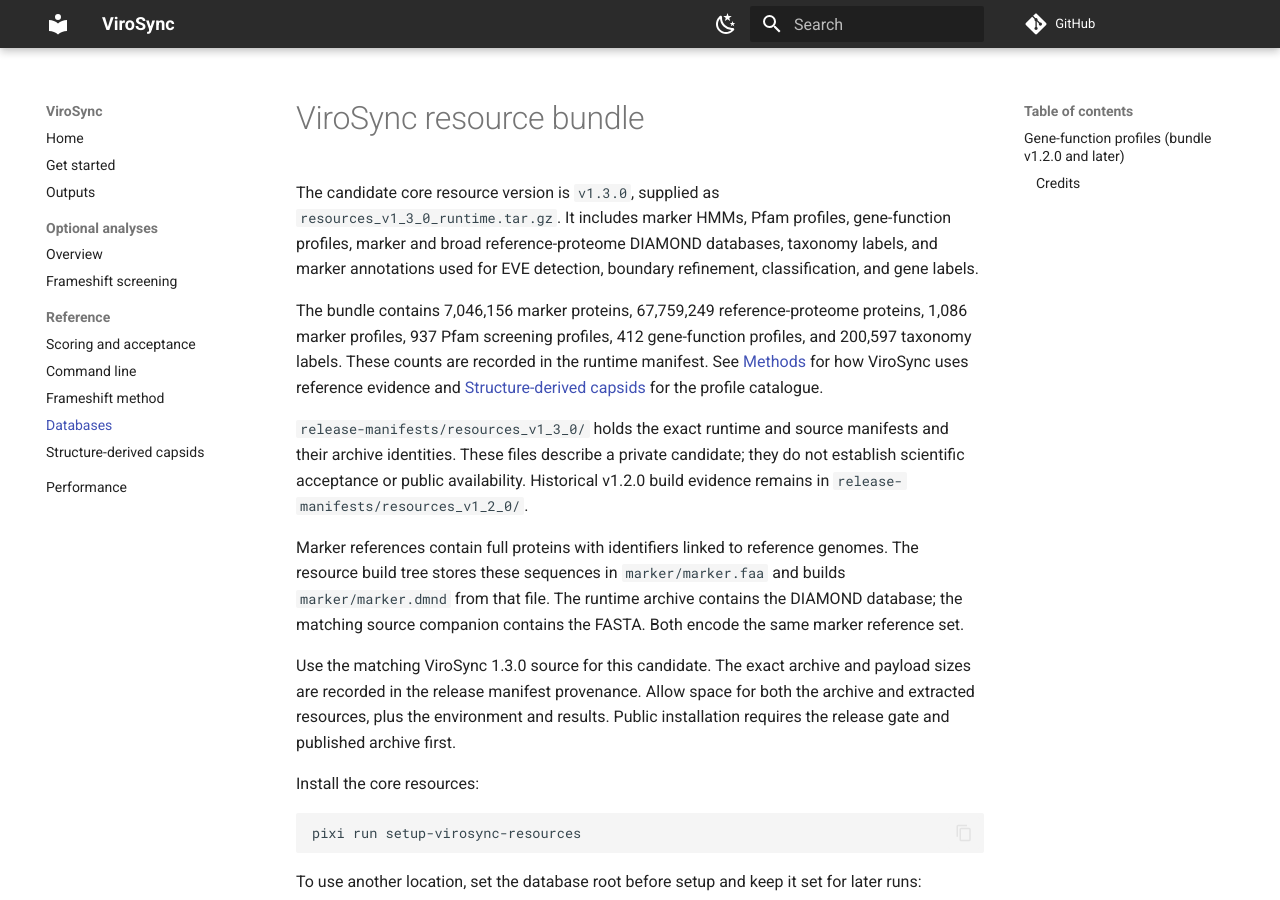
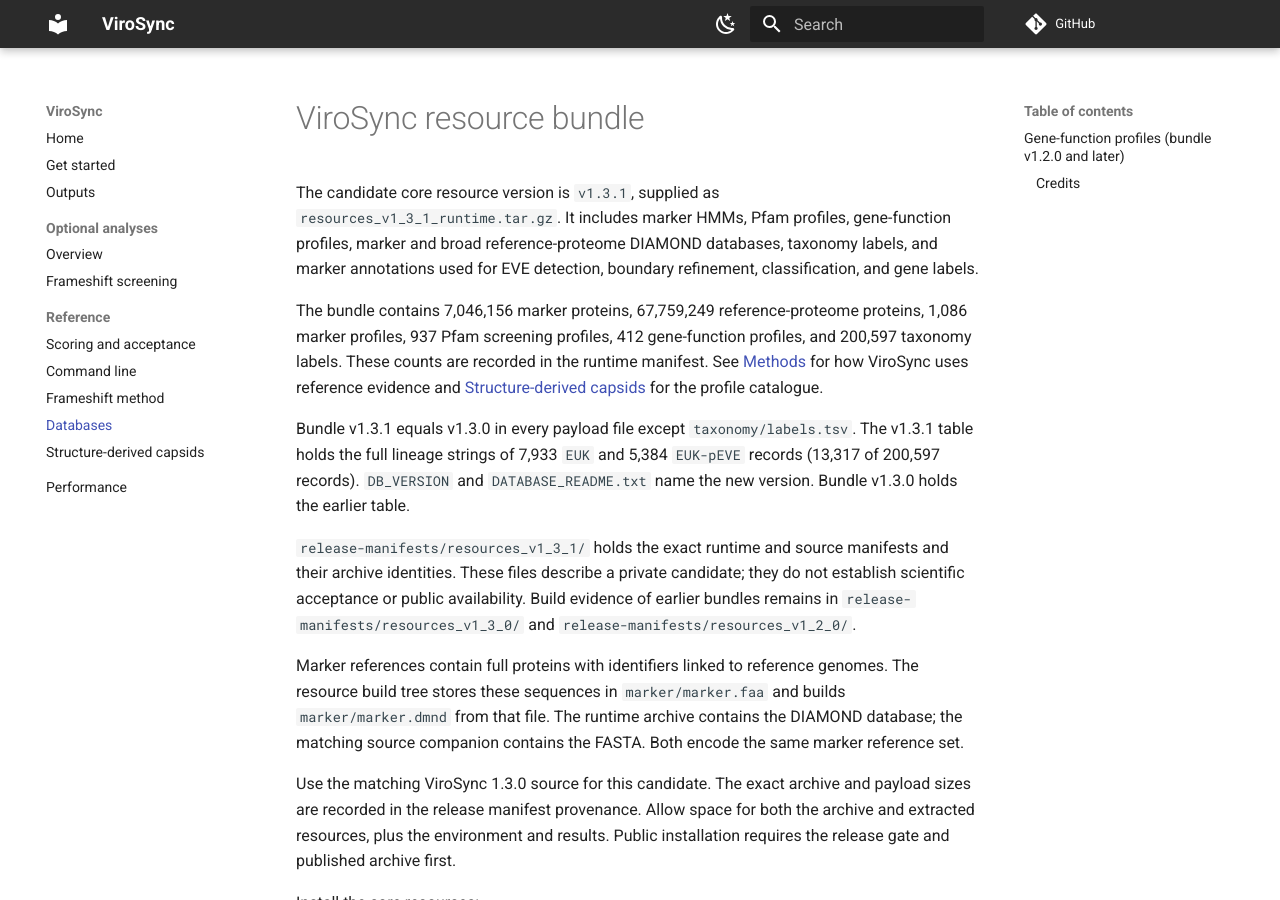
Before and after one commit to NeLLi-team/virosync, an MkDocs documentation site: the page built from docs/RESOURCE_BUNDLE.md, in a window 1280 px wide and 900 px high. Built offline with MkDocs 1.6.1 and Material for MkDocs 9.7.7, drawn with Linux system fonts in a browser that asks for light colours; comment, search, counter and statistics services are not loaded; some of the changed text lies outside the part shown.

Commit message:
build(resources): pin resource bundle v1.3.1
Bundle v1.3.1 equals v1.3.0 except for taxonomy/labels.tsv, which now
holds the label table of the benchmark (revision 8), and the version
strings. Pins: configs, database manager, production check, workflows,
release manifests, docs and tests.

Checked: full suite 3,845 passed; 23 benchmark units without an explicit
labels file give byte-equal result tables to the benchmark-label runs;
shipped example 17 predictions and 1 accepted, resume check passes.

```diff
--- a/docs/RESOURCE_BUNDLE.md
+++ b/docs/RESOURCE_BUNDLE.md
@@ -1,7 +1,7 @@
 # ViroSync resource bundle
 
-The candidate core resource version is `v1.3.0`, supplied as
-`resources_v1_3_0_runtime.tar.gz`. It includes marker HMMs, Pfam profiles,
+The candidate core resource version is `v1.3.1`, supplied as
+`resources_v1_3_1_runtime.tar.gz`. It includes marker HMMs, Pfam profiles,
 gene-function profiles, marker and broad reference-proteome DIAMOND databases,
 taxonomy labels, and marker annotations used for EVE detection, boundary
 refinement, classification, and gene labels.
@@ -12,10 +12,16 @@ profiles, and 200,597 taxonomy labels. These counts are recorded in the runtime
 manifest. See [Methods](METHODS.md) for how ViroSync uses reference evidence and
 [Structure-derived capsids](reference/capsid-models.md) for the profile catalogue.
 
-`release-manifests/resources_v1_3_0/` holds the exact runtime and source manifests
+Bundle v1.3.1 equals v1.3.0 in every payload file except `taxonomy/labels.tsv`.
+The v1.3.1 table holds the full lineage strings of 7,933 `EUK` and 5,384
+`EUK-pEVE` records (13,317 of 200,597 records). `DB_VERSION` and
+`DATABASE_README.txt` name the new version. Bundle v1.3.0 holds the earlier table.
+
+`release-manifests/resources_v1_3_1/` holds the exact runtime and source manifests
 and their archive identities. These files describe a private candidate; they do
-not establish scientific acceptance or public availability. Historical v1.2.0
-build evidence remains in `release-manifests/resources_v1_2_0/`.
+not establish scientific acceptance or public availability. Build evidence of
+earlier bundles remains in `release-manifests/resources_v1_3_0/` and
+`release-manifests/resources_v1_2_0/`.
 
 Marker references contain full proteins with identifiers linked to reference
 genomes. The resource build tree stores these sequences in
@@ -112,7 +118,7 @@ pixi run python scripts/build_gene_function_profiles.py \
 
 The script streams both HMM files, so it does not load the 4 GB VOGDB file
 into memory. Copy the two outputs into `models/` of the resource tree before
-`scripts/build_resource_bundle.py --split --version v1.3.0`.
+`scripts/build_resource_bundle.py --split --version v1.3.1`.
 
 ### Credits
 
```
Also changed, not shown: CHANGELOG.md (+8 -0 lines), README.md (+2 -2 lines), docs/FRAMESHIFT_SCREENING.md (+1 -1 lines), docs/getting-started.md (+3 -3 lines), docs/index.md (+1 -1 lines), 13 other files.
